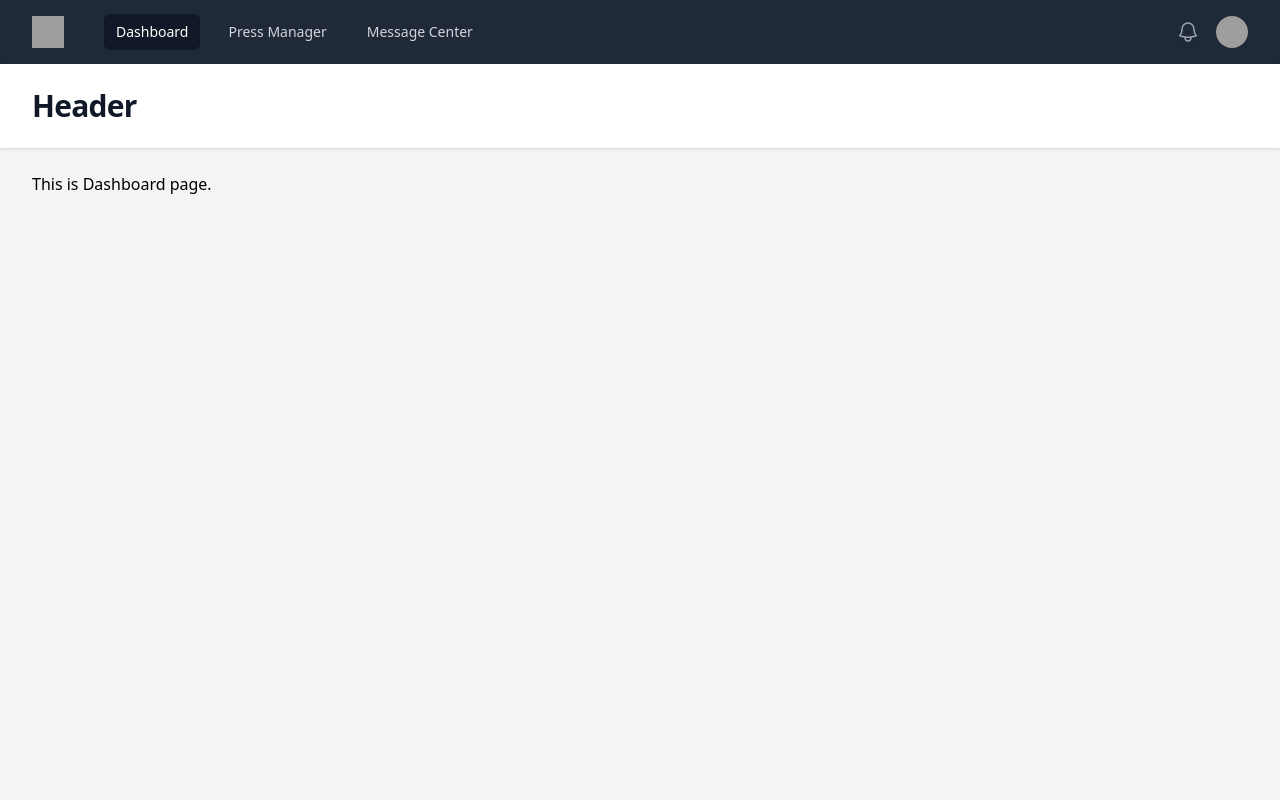
After one commit to gamaap/gamaap.github.io, a PHP site: page /admin in a window 1280 px wide. The commit adds this page. Run offline with PHP 8.4, Linux system fonts and the light colour scheme; some libraries are stand-ins or nearby versions; grey boxes are pictures that could not be loaded.

Commit message:
Add admin page

```diff
--- /dev/null
+++ b/admin/index.php
@@ -0,0 +1,11 @@
+<?php require("partials/head.php") ?>
+<?php require("partials/nav.php") ?>
+<?php require("partials/banner.php") ?>
+
+<main>
+  <div class="mx-auto max-w-7xl px-4 py-6 sm:px-6 lg:px-8">
+    <p>This is Dashboard page.</p>
+  </div>
+</main>
+
+<?php require("partials/footer.php") ?>
--- /dev/null
+++ b/admin/partials/banner.php
@@ -0,0 +1,7 @@
+<header class="bg-white shadow">
+  <div class="mx-auto max-w-7xl px-4 py-6 sm:px-6 lg:px-8">
+    <h1 class="text-3xl font-bold tracking-tight text-gray-900">
+      Header
+    </h1>
+  </div>
+</header>
--- /dev/null
+++ b/admin/partials/footer.php
@@ -0,0 +1,3 @@
+</div>
+  </body>
+</html>
--- /dev/null
+++ b/admin/partials/head.php
@@ -0,0 +1,9 @@
+<!DOCTYPE html>
+<html lang="en" class="h-full bg-gray-100">
+  <head>
+    <meta charset="utf-8">
+    <title>Demo</title>
+    <script src="https://cdn.tailwindcss.com"></script>
+  </head>
+  <body class="h-full">
+    <div class="min-h-full">
--- /dev/null
+++ b/admin/partials/nav.php
@@ -0,0 +1,91 @@
+<nav class="bg-gray-800">
+  <div class="mx-auto max-w-7xl px-4 sm:px-6 lg:px-8">
+    <div class="flex h-16 items-center justify-between">
+      <div class="flex items-center">
+        <div class="shrink-0">
+          <img class="size-8" src="https://tailwindui.com/plus-assets/img/logos/mark.svg?color=indigo&shade=500" alt="Your Company">
+        </div>
+        <div class="hidden md:block">
+          <div class="ml-10 flex items-baseline space-x-4">
+            <!-- Current: "bg-gray-900 text-white", Default: "text-gray-300 hover:bg-gray-700 hover:text-white" -->
+            <a href="/admin" class="bg-gray-900 text-white rounded-md px-3 py-2 text-sm font-medium" aria-current="page">Dashboard</a>
+            <a href="/admin/press.php" class="text-gray-300 hover:bg-gray-700 hover:text-white rounded-md px-3 py-2 text-sm font-medium" aria-current="page">Press Manager</a>
+            <a href="/admin/message.php" class="text-gray-300 hover:bg-gray-700 hover:text-white rounded-md px-3 py-2 text-sm font-medium">Message Center</a>
+          </div>
+        </div>
+      </div>
+      <div class="hidden md:block">
+        <div class="ml-5 flex items-center md:ml-6">
+          <button type="button" class="relative rounded-full bg-gray-800 p-1 text-gray-400 hover:text-white focus:outline-none focus:ring-2 focus:ring-white focus:ring-offset-2 focus:ring-offset-gray-800">
+            <span class="absolute -inset-1.5"></span>
+            <span class="sr-only">View notifications</span>
+            <svg class="size-6" fill="none" viewBox="0 0 24 24" stroke-width="1.5" stroke="currentColor" aria-hidden="true" data-slot="icon">
+              <path stroke-linecap="round" stroke-linejoin="round" d="M14.857 17.082a23.848 23.848 0 0 0 5.454-1.31A8.967 8.967 0 0 1 18 9.75V9A6 6 0 0 0 6 9v.75a8.967 8.967 0 0 1-2.312 6.022c1.733.64 3.56 1.085 5.455 1.31m5.714 0a24.255 24.255 0 0 1-5.714 0m5.714 0a3 3 0 1 1-5.714 0" />
+            </svg>
+          </button>
+
+          <!-- Profile dropdown -->
+          <div class="relative ml-3">
+            <div>
+              <button type="button" class="relative flex max-w-xs items-center rounded-full bg-gray-800 text-sm focus:outline-none focus:ring-2 focus:ring-white focus:ring-offset-2 focus:ring-offset-gray-800" id="user-menu-button" aria-expanded="false" aria-haspopup="true">
+                <span class="absolute -inset-1.5"></span>
+                <span class="sr-only">Open user menu</span>
+                <img class="size-8 rounded-full" src="https://images.unsplash.com/photo-1472099645785-5658abf4ff4e?ixlib=rb-1.2.1&ixid=eyJhcHBfaWQiOjEyMDd9&auto=format&fit=facearea&facepad=2&w=256&h=256&q=80" alt="">
+              </button>
+            </div>
+          </div>
+        </div>
+      </div>
+      <div class="-mr-2 flex md:hidden">
+        <!-- Mobile menu button -->
+        <button type="button" class="relative inline-flex items-center justify-center rounded-md bg-gray-800 p-2 text-gray-400 hover:bg-gray-700 hover:text-white focus:outline-none focus:ring-2 focus:ring-white focus:ring-offset-2 focus:ring-offset-gray-800" aria-controls="mobile-menu" aria-expanded="false">
+          <span class="absolute -inset-0.5"></span>
+          <span class="sr-only">Open main menu</span>
+          <!-- Menu open: "hidden", Menu closed: "block" -->
+          <svg class="block size-6" fill="none" viewBox="0 0 24 24" stroke-width="1.5" stroke="currentColor" aria-hidden="true" data-slot="icon">
+            <path stroke-linecap="round" stroke-linejoin="round" d="M3.75 6.75h16.5M3.75 12h16.5m-16.5 5.25h16.5" />
+          </svg>
+          <!-- Menu open: "block", Menu closed: "hidden" -->
+          <svg class="hidden size-6" fill="none" viewBox="0 0 24 24" stroke-width="1.5" stroke="currentColor" aria-hidden="true" data-slot="icon">
+            <path stroke-linecap="round" stroke-linejoin="round" d="M6 18 18 6M6 6l12 12" />
+          </svg>
+        </button>
+      </div>
+    </div>
+  </div>
+
+  <!-- Mobile menu, show/hide based on menu state. -->
+  <div class="md:hidden" id="mobile-menu">
+    <div class="space-y-1 px-2 pb-3 pt-2 sm:px-3">
+      <!-- Current: "bg-gray-900 text-white", Default: "text-gray-300 hover:bg-gray-700 hover:text-white" -->
+      <a href="#" class="block rounded-md bg-gray-900 px-3 py-2 text-base font-medium text-white" aria-current="page">Dashboard</a>
+      <a href="#" class="block rounded-md px-3 py-2 text-base font-medium text-gray-300 hover:bg-gray-700 hover:text-white">Team</a>
+      <a href="#" class="block rounded-md px-3 py-2 text-base font-medium text-gray-300 hover:bg-gray-700 hover:text-white">Projects</a>
+      <a href="#" class="block rounded-md px-3 py-2 text-base font-medium text-gray-300 hover:bg-gray-700 hover:text-white">Calendar</a>
+      <a href="#" class="block rounded-md px-3 py-2 text-base font-medium text-gray-300 hover:bg-gray-700 hover:text-white">Reports</a>
+    </div>
+    <div class="border-t border-gray-700 pb-3 pt-4">
+      <div class="flex items-center px-5">
+        <div class="shrink-0">
+          <img class="size-10 rounded-full" src="https://images.unsplash.com/photo-1472099645785-5658abf4ff4e?ixlib=rb-1.2.1&ixid=eyJhcHBfaWQiOjEyMDd9&auto=format&fit=facearea&facepad=2&w=256&h=256&q=80" alt="">
+        </div>
+        <div class="ml-3">
+          <div class="text-base/5 font-medium text-white">Tom Cook</div>
+          <div class="text-sm font-medium text-gray-400">tom@example.com</div>
+        </div>
+        <button type="button" class="relative ml-auto shrink-0 rounded-full bg-gray-800 p-1 text-gray-400 hover:text-white focus:outline-none focus:ring-2 focus:ring-white focus:ring-offset-2 focus:ring-offset-gray-800">
+          <span class="absolute -inset-1.5"></span>
+          <span class="sr-only">View notifications</span>
+          <svg class="size-6" fill="none" viewBox="0 0 24 24" stroke-width="1.5" stroke="currentColor" aria-hidden="true" data-slot="icon">
+            <path stroke-linecap="round" stroke-linejoin="round" d="M14.857 17.082a23.848 23.848 0 0 0 5.454-1.31A8.967 8.967 0 0 1 18 9.75V9A6 6 0 0 0 6 9v.75a8.967 8.967 0 0 1-2.312 6.022c1.733.64 3.56 1.085 5.455 1.31m5.714 0a24.255 24.255 0 0 1-5.714 0m5.714 0a3 3 0 1 1-5.714 0" />
+          </svg>
+        </button>
+      </div>
+      <div class="mt-3 space-y-1 px-2">
+        <a href="#" class="block rounded-md px-3 py-2 text-base font-medium text-gray-400 hover:bg-gray-700 hover:text-white">Your Profile</a>
+        <a href="#" class="block rounded-md px-3 py-2 text-base font-medium text-gray-400 hover:bg-gray-700 hover:text-white">Settings</a>
+        <a href="#" class="block rounded-md px-3 py-2 text-base font-medium text-gray-400 hover:bg-gray-700 hover:text-white">Sign out</a>
+      </div>
+    </div>
+  </div>
+</nav>
--- a/career.php
+++ b/career.php
@@ -21,9 +21,9 @@
                 <div class="text-left">
                 <div class="container mx-auto">
                     <div class="max-w-4xl mx-auto text-left">
-                    <h2 class="text-4xl font-extrabold tracking-wide text-yellow-500 sm:text-4xl uppercase shadow-text px-4 py-2 rounded-lg" style="text-shadow: 2px 2px 5px rgba(0, 0, 0, 1);">
-                        Join Us
-                    </h2>
+                        <h2 class="text-4xl font-extrabold tracking-wide text-yellow-500 sm:text-4xl uppercase shadow-text px-4 py-2 rounded-lg" style="text-shadow: 2px 2px 5px rgba(0, 0, 0, 1);">
+                            Join Us
+                        </h2>
                     </div>
                 </div>
                 </div>
--- a/partials/head.php
+++ b/partials/head.php
@@ -40,6 +40,11 @@
       .swiper-pagination-bullet-active {
         background: #D1B312;
         opacity: 1;
+      }
+
+      .swiper-button-prev-certificate,
+      .swiper-button-next-certificate {
+        color: #D1B312;
       }
 
       /* .swiper-slide {
--- a/post.php
+++ b/post.php
@@ -75,7 +75,8 @@
       </div>
       <div class="text-center">
         <a href="newsroom.php">
-        <button class="bg-gray-300 py-2 px-6 rounded-full hover:bg-yellow-600 bg-yellow-500 text-white font-semibold">Read More</button></a>
+          <button class="bg-gray-300 py-2 px-6 rounded-full hover:bg-yellow-600 bg-yellow-500 text-white font-semibold">Read More</button>
+        </a>
       </div>
     </section>
   </section>
```
Also changed, not shown: admin/message.php (added, +11 -0 lines), admin/press.php (added, +11 -0 lines), contact.php (+10 -4 lines), partials/foot.php (+14 -0 lines).
